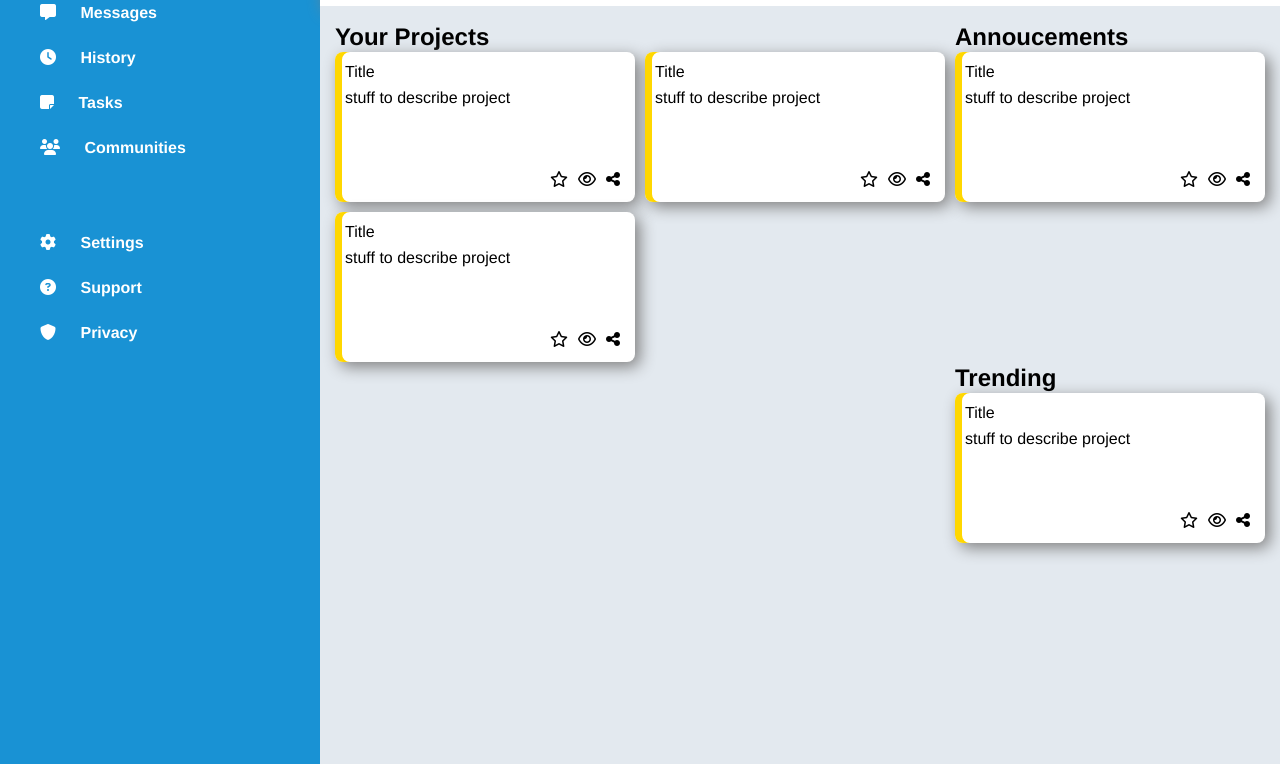
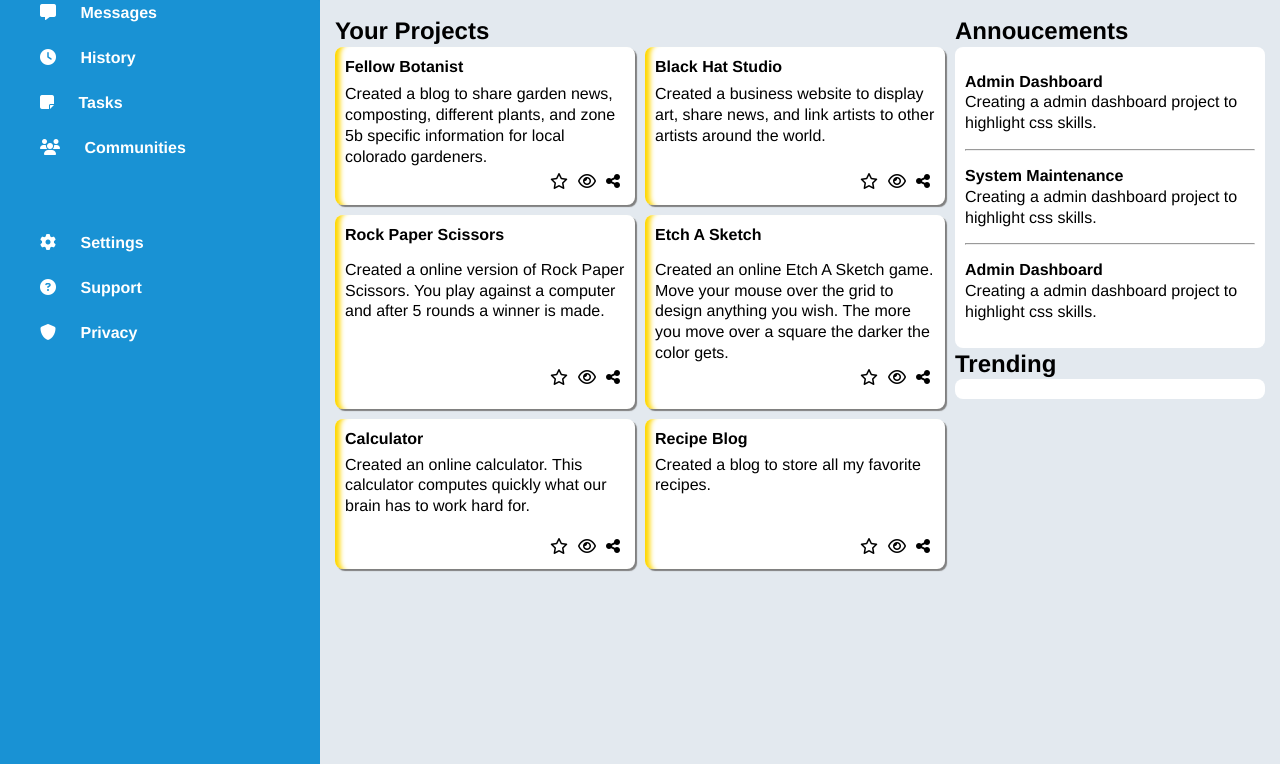
Before and after one commit to bunchley/admindashboard, a plain HTML site: page index.html in a window 1280 px wide. Shown: the part 205-969 px from the top of the page. Drawn offline with Linux system fonts and the light colour scheme.

Commit message:
add profile pictures and finished announcement section

```diff
--- a/index.html
+++ b/index.html
@@ -91,10 +91,11 @@
         </div>
         <div class="anouncement-grid">
           <h2>Annoucements</h2>
-          <!-- <div class="projects grid"></div> -->
+          <div class="announcements"></div>
         </div>
         <div class="trending-grid">
           <h2>Trending</h2>
+          <div class="card"></div>
         </div>
       </div>
     </div>
--- a/script.js
+++ b/script.js
@@ -1,16 +1,84 @@
 const projectContainer = document.querySelector(".projects");
-const annoucementContainer = document.querySelector(".anouncement-grid");
+const announcementContainer = document.querySelector(".announcements");
 const trendingContainer = document.querySelector(".trending-grid");
-function createCard() {
+
+function Project(title, summary, cardType) {
+  this.title = title;
+  this.summary = summary;
+  this.cardType = cardType;
+}
+const project1 = new Project(
+  "Fellow Botanist",
+  "Created a blog to share garden news, composting, different plants, and zone 5b specific information for local colorado gardeners.",
+  "project"
+);
+const project2 = new Project(
+  "Black Hat Studio",
+  "Created a business website to display art, share news, and link artists to other artists around the world.",
+  "project"
+);
+const project3 = new Project(
+  "Rock Paper Scissors",
+  "Created a online version of Rock Paper Scissors. You play against a computer and after 5 rounds a winner is made. ",
+  "project"
+);
+const project4 = new Project(
+  "Etch A Sketch",
+  "Created an online Etch A Sketch game. Move your mouse over the grid to design anything you wish. The more you move over a square the darker the color gets.",
+  "project"
+);
+const project5 = new Project(
+  "Calculator",
+  "Created an online calculator. This calculator computes quickly what our brain has to work hard for.",
+  "project"
+);
+const project6 = new Project(
+  "Recipe Blog",
+  "Created a blog to store all my favorite recipes. ",
+  "project"
+);
+const annouce1 = new Project(
+  "Admin Dashboard",
+  "Creating a admin dashboard project to highlight css skills.",
+  "annoucement"
+);
+const annouce2 = new Project(
+  "System Maintenance",
+  "Creating a admin dashboard project to highlight css skills.",
+  "annoucement"
+);
+const annouce3 = new Project(
+  "Admin Dashboard",
+  "Creating a admin dashboard project to highlight css skills.",
+  "annoucement"
+);
+function addAnnouncement(announceTitle, announceSummary, annouceNumber) {
+  const title = document.createElement("div");
+  title.classList.add("card-title");
+  title.classList.add("announce");
+  title.textContent = announceTitle;
+  announcementContainer.appendChild(title);
+  const summary = document.createElement("p");
+  summary.classList.add("announce-summary");
+  summary.textContent = announceSummary;
+  announcementContainer.appendChild(summary);
+  if (annouceNumber != 3) {
+    const newLine = document.createElement("hr");
+    announcementContainer.appendChild(newLine);
+  }
+}
+function createCard(projectTitle, projectSummary, cardType) {
   const newCard = document.createElement("div");
   newCard.classList.add("card");
   const title = document.createElement("div");
-  title.textContent = "Title";
+  title.textContent = projectTitle;
   title.classList.add("card-title");
   newCard.appendChild(title);
   const summary = document.createElement("p");
-  summary.textContent = "stuff to describe project";
+  summary.textContent = projectSummary;
   newCard.appendChild(summary);
+  console.log(cardType);
+  if (cardType === "project") {
     const cardShare = document.createElement("div");
     cardShare.classList.add("button-share");
     const star = document.createElement("i");
@@ -23,11 +91,32 @@ function createCard() {
     link.classList.add("fa-solid", "fa-share-nodes");
     cardShare.appendChild(link);
     newCard.appendChild(cardShare);
+  }
+  if (cardType === "annoucement") {
+    addAnotherAnnoucement(newCard);
+  }
   return newCard;
 }
 
-projectContainer.appendChild(createCard());
-projectContainer.appendChild(createCard());
-projectContainer.appendChild(createCard());
-annoucementContainer.appendChild(createCard());
-trendingContainer.appendChild(createCard());
+projectContainer.appendChild(
+  createCard(project1.title, project1.summary, project1.cardType)
+);
+projectContainer.appendChild(
+  createCard(project2.title, project2.summary, project2.cardType)
+);
+projectContainer.appendChild(
+  createCard(project3.title, project3.summary, project3.cardType)
+);
+projectContainer.appendChild(
+  createCard(project4.title, project4.summary, project4.cardType)
+);
+projectContainer.appendChild(
+  createCard(project5.title, project5.summary, project5.cardType)
+);
+projectContainer.appendChild(
+  createCard(project6.title, project6.summary, project6.cardType)
+);
+
+addAnnouncement(annouce1.title, annouce1.summary, 1);
+addAnnouncement(annouce2.title, annouce2.summary, 2);
+addAnnouncement(annouce3.title, annouce3.summary, 3);
--- a/styles.css
+++ b/styles.css
@@ -29,6 +29,10 @@ button {
   height: 25px;
   color: white;
 }
+hr {
+  /* width: 1; */
+  height: 0;
+}
 .grid {
   display: grid;
   grid-template-columns: 1fr 3fr;
@@ -51,8 +55,8 @@ button {
   display: grid;
   flex-direction: row;
   flex-direction: column;
-  /* box-shadow: 12px -1em rgba(0, 0, 255, 0.2); */
-  box-shadow: 0.3em 0.3em 1em gray;
+  margin-bottom: 3px;
+  box-shadow: 5px 0 5px 1px black;
 }
 .main-grid {
   grid-column-start: 2;
@@ -138,6 +142,7 @@ button {
 }
 .project-grid {
   grid-column: 1 /3;
+  grid-row: 1/3;
   padding-right: 10px;
 }
 
@@ -148,11 +153,13 @@ button {
   border: none;
   background-color: white;
   border-radius: 8px;
-  box-shadow: 0.3em 0.3em 1em gray, inset 7px 0 gold;
   padding: 10px;
   display: grid;
   direction: row;
   grid-template-rows: 1fr 3fr 1fr;
+}
+.projects > .card {
+  box-shadow: 2px 2px 1px gray, inset 10px 0 5px -5px gold;
 }
 .projects {
   display: grid;
@@ -165,3 +172,20 @@ button {
 .button-share > i {
   padding: 5px;
 }
+.card-title {
+  font-weight: bold;
+}
+.announce-summary {
+  padding-bottom: 15px;
+}
+.announce {
+  padding-top: 15px;
+}
+.announcements {
+  display: block;
+  /* margin: 15px; */
+  border: none;
+  background-color: white;
+  border-radius: 8px;
+  padding: 10px;
+}
```
Also changed, not shown: images/Fox.png (added), images/Lion.png (added), images/Monkey.png (added), images/Penguin.png (added), images/Pig.png (added), 1 other file. Lines whose indentation alone changed are shown as unchanged.
